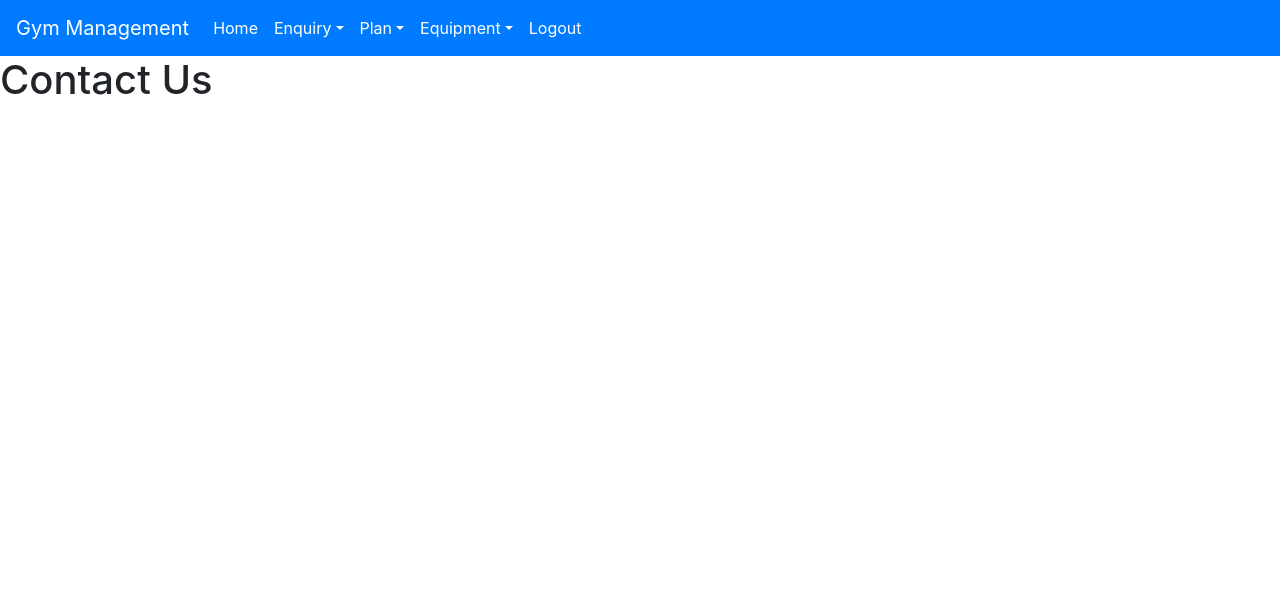
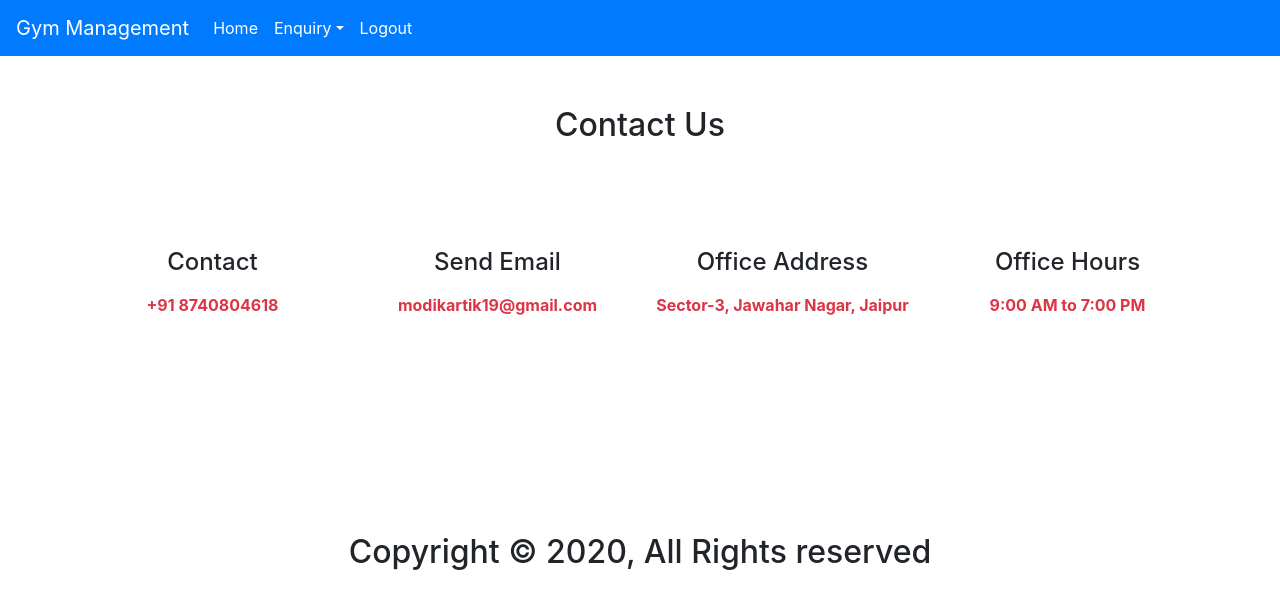
Before and after one commit to Kartik-sharma80/Gym-Mangement-System, a Django app: page /contact in a window 1280 px wide. Shown: the top 609 px of the page. Run offline with Django 3.2, Linux system fonts and the light colour scheme; a user stored in the database is signed in; some libraries are stand-ins or nearby versions.

Commit message:
first version

```diff
--- a/gym/admin.py
+++ b/gym/admin.py
@@ -1,8 +1,4 @@
 from django.contrib import admin
-from .models import Enquiry, Equipment, Plan, Member
-
+from .models import Enquiry
 # Register your models here.
 admin.site.register(Enquiry),
-admin.site.register(Equipment),
-admin.site.register(Plan),
-admin.site.register(Member),
--- a/gym/static/css/mystyle.css
+++ b/gym/static/css/mystyle.css
@@ -6,3 +6,14 @@ color:white !important;
 background-color:black !important;
 border-radius:10px;
 }
+
+hr.rounded{
+border-top:8px solid lightblue;
+border-radius:5px;
+}
+
+
+.mydivstyle:hover{
+    box-shadow:0 0 20px 0 rgba(0,0,0,0.3);
+    transform:translateY(-20px)
+    }
--- a/gym/templates/contact.html
+++ b/gym/templates/contact.html
@@ -1,6 +1,40 @@
 {% extends 'navigationbar.html' %}
+{% load static %}
+{% block body%}
 
-{% block body%}
-<h1>Contact Us</h1>
+<style>
+    .mydivstyle:hover{
+    box-shadow:0 0 20px 0 rgba(0,0,0,0.3);
+    transform:translateY(-20px)
+    }
+</style>
 
+<div class="container" style="margin-top:50px">
+    <h2 class="text-center">Contact Us</h2>
+    <br><br>
+    <div class="row text-center mt-5">
+        <div class="col-lg-3 col-sm-6 mydivstyle">
+            <h4><i class="fas fa-phone-square"></i> Contact</h4>
+            <a href="#"><p class="mt-3 font-weight-bold text-danger">+91 8740804618</p></a>
+        </div>
+
+        <div class="col-lg-3 col-sm-6 mydivstyle">
+            <h4><i class="fas fa-envelope"></i> Send Email</h4>
+            <a href="#"><p class="mt-3 font-weight-bold text-danger">modikartik19@gmail.com</p></a>
+        </div>
+
+        <div class="col-lg-3 col-sm-6 mydivstyle">
+            <h4><i class="fas fa-address-card"></i> Office Address</h4>
+            <a href="#"><p class="mt-3 font-weight-bold text-danger">Sector-3, Jawahar Nagar, Jaipur</p></a>
+        </div>
+
+        <div class="col-lg-3 col-sm-6 mydivstyle">
+            <h4><i class="fas fa-address-card"></i> Office Hours</h4>
+            <p class="mt-3 font-weight-bold text-danger">9:00 AM to 7:00 PM</p>
+        </div>
+    </div>
+</div>
+<footer class="text-center font-weight-bold" style="margin-top:200px;">
+    <h2>Copyright &copy; 2020, All Rights reserved</h2>
+</footer>
 {% endblock %}
--- a/gym/templates/navigationbar.html
+++ b/gym/templates/navigationbar.html
@@ -33,9 +33,6 @@
     $('#example').DataTable( {
         dom: 'Bfrtip',
         buttons: [
-            'copyHtml5',
-            'excelHtml5',
-            'csvHtml5',
             'pdfHtml5'
         ]
     } );
@@ -70,22 +67,6 @@
                         </div>
                     </li>
 
-                    <li class="nav-item dropdown">
-                        <a class="nav-link dropdown-toggle" data-toggle="dropdown"  href="#">Plan</a>
-                        <div class="dropdown-menu">
-                            <a class="dropdown-item" href="{% url 'add_plan' %}">Add Plan</a>
-                            <a class="dropdown-item" href="{% url 'view_plan' %}">View Plan</a>
-                        </div>
-                    </li>
-
-                    <li class="nav-item dropdown">
-                        <a class="nav-link dropdown-toggle" data-toggle="dropdown"  href="#">Equipment</a>
-                        <div class="dropdown-menu">
-                            <a class="dropdown-item" href="{% url 'add_equipment' %}">Add Equipment</a>
-                            <a class="dropdown-item" href="{% url 'view_equipment' %}">View Equipment</a>
-                        </div>
-                    </li>
-
                     <li class="nav-item"><a class="nav-link" href="{% url 'logout' %}">Logout</a></li>
                     {% endif %}
 
--- a/gym/templates/view_enquiry.html
+++ b/gym/templates/view_enquiry.html
@@ -14,7 +14,7 @@
                 <th>EmailID</th>
                 <th>Age</th>
                 <th>Gender</th>
-                <th>Remove</th>
+
             </tr>
         </thead>
 
@@ -26,7 +26,7 @@
                 <td>{{i.emailid}}</td>
                 <td>{{i.age}}</td>
                 <td>{{i.gender}}</td>
-                <td><a class="btn btn-danger" href="{% url 'delete_enquiry' i.id %}" onclick="return confirm('Are you sure?')">Delete</a></td>
+
             </tr>
             {% endfor %}
         </tbody>
--- a/gym/urls.py
+++ b/gym/urls.py
@@ -1,7 +1,6 @@
 from django.contrib import admin
 from django.urls import path, include
 from gym.views import *
-
 urlpatterns = [
     path('', Index, name='home'),
     path('about', About, name='about'),
@@ -10,12 +9,5 @@ urlpatterns = [
     path('logout', Logout_admin, name='logout'),
     path('add_enquiry', Add_Enquiry, name='add_enquiry'),
     path('view_enquiry', View_Enquiry, name='view_enquiry'),
-    path('add_plan', Add_Plan, name='add_plan'),
-    path('view_plan', View_Plan, name='view_plan'),
-    path('add_equipment', Add_Equipment, name='add_equipment'),
-    path('view_equipment', View_Equipment, name='view_equipment'),
-    path('delete_enquiry(?p<int:pid>)', Delete_Enquiry, name='delete_enquiry'),
-    path('delete_plan(?p<int:pid>)', Delete_Plan, name='delete_plan'),
-    path('delete_equipment(?p<int:pid>)', Delete_Equipment, name='delete_equipment'),
 
 ]
--- a/gym/views.py
+++ b/gym/views.py
@@ -1,20 +1,20 @@
-from django.shortcuts import render,redirect
+from django.shortcuts import render, redirect
 from django.contrib.auth.models import User
 from django.contrib.auth import authenticate, login, logout
-from .models import *
+from .models import Enquiry
 
 # Create your views here.
 
 def Index(request):
     if not request.user.is_staff:
         return redirect('login')
-    return render(request,'index.html')
+    return render(request, 'index.html')
 
 def About(request):
-    return render(request,'about.html')
+    return render(request, 'about.html')
 
 def Contact(request):
-    return render(request,'contact.html')
+    return render(request, 'contact.html')
 
 def Login(request):
     error = ""
@@ -24,7 +24,7 @@ def Login(request):
         user = authenticate(username=username, password=password)
         try:
             if user.is_staff:
-                login(request,user)
+                login(request, user)
                 error = "No"
                 return redirect('home')
             else:
@@ -32,7 +32,7 @@ def Login(request):
         except:
             error = "Yes"
     d = {'error' : error}
-    return render(request,'login.html',d)
+    return render(request, 'login.html', d)
 
 def Logout_admin(request):
     if not request.user.is_staff:
@@ -65,73 +65,3 @@ def View_Enquiry(request):
     enq = Enquiry.objects.all()
     d = {'enq': enq}
     return render(request, 'view_enquiry.html', d)
-
-def Delete_Enquiry(request,pid):
-    if not request.user.is_staff:
-        return redirect('login')
-    enquiry = Enquiry.objects.get(id=pid)
-    enquiry.delete()
-    return redirect('view_enquiry')
-
-def Add_Plan(request):
-    error = ""
-    if not request.user.is_staff:
-        return redirect('login')
-    if request.method == "POST":
-        name = request.POST['name']
-        amount = request.POST['amount']
-        duration = request.POST['duration']
-        try:
-            Plan.objects.create(name=name, amount=amount, duration=duration)
-            error = "No"
-        except:
-            error = "Yes"
-    d = {'error': error}
-    return render(request, 'add_plan.html', d)
-
-
-def View_Plan(request):
-    if not request.user.is_staff:
-        return redirect('login')
-    plan = Plan.objects.all()
-    d = {'plan': plan}
-    return render(request, 'view_plan.html', d)
-
-def Delete_Plan(request,pid):
-    if not request.user.is_staff:
-        return redirect('login')
-    plan = Plan.objects.get(id=pid)
-    plan.delete()
-    return redirect('view_plan')
-
-def Add_Equipment(request):
-    error = ""
-    if not request.user.is_staff:
-        return redirect('login')
-    if request.method == "POST":
-        name = request.POST['name']
-        price = request.POST['price']
-        unit = request.POST['unit']
-        date = request.POST['date']
-        description = request.POST['description']
-        try:
-            Equipment.objects.create(name=name, price=price, unit=unit, date=date, description=description)
-            error = "No"
-        except:
-            error = "Yes"
-    d = {'error':error}
-    return render(request, 'add_equipment.html', d)
-
-def View_Equipment(request):
-    if not request.user.is_staff:
-        return redirect('login')
-    equipment = Equipment.objects.all()
-    d = {'equipment': equipment}
-    return render(request, 'view-equipment.html', d)
-
-def Delete_Equipment(request,pid):
-    if not request.user.is_staff:
-        return redirect('login')
-    equipment = Equipment.objects.get(id=pid)
-    equipment.delete()
-    return redirect('view_equipment')
```
Also changed, not shown: gym/models.py (+1 -36 lines), gym/templates/about.html (+19 -2 lines), gym/templates/add_equipment.html (deleted, +0 -37 lines), gym/templates/add_plan.html (deleted, +0 -32 lines), gym/templates/index.html (+12 -2 lines), gym/templates/view-equipment.html (deleted, +0 -35 lines), gym/templates/view_plan.html (deleted, +0 -30 lines), db.sqlite3, gym/migrations/0002_auto_20201129_1004.py (added), gym/migrations/0003_auto_20201129_1009.py (added), gym/migrations/0004_auto_20201129_1015.py (added), gym/migrations/0005_auto_20201211_0917.py (added), gym/static/images/images.png (added).
